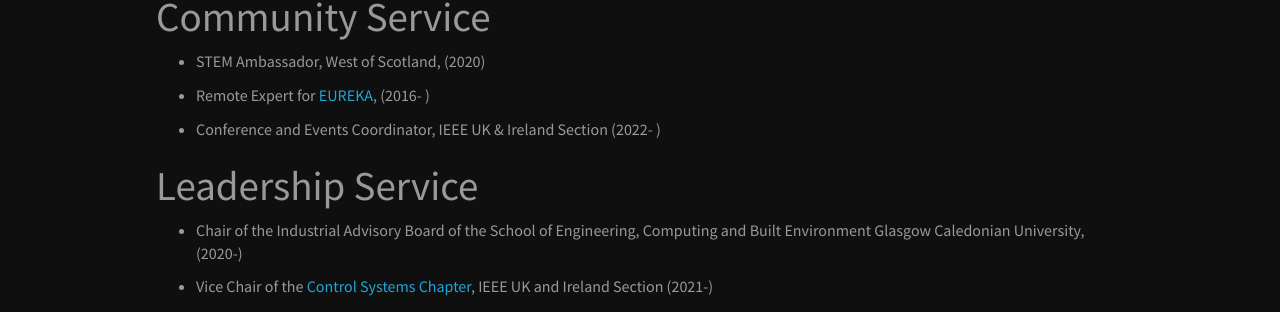
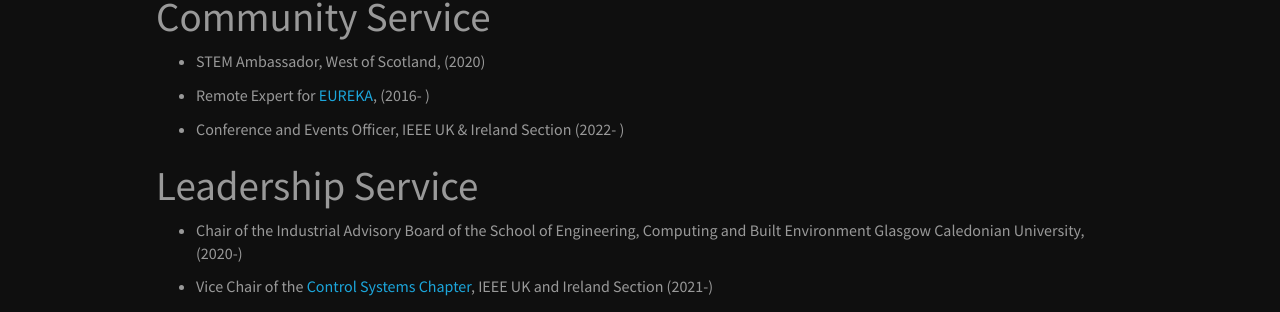
Before and after one commit to kucukdemiral/kucukdemiral.github.io, a Jekyll site: the page built from _pages/service.md, in a window 1280 px wide. Shown: the part 199-511 px from the top of the page. Built offline with Jekyll 4.4.1, drawn with Linux system fonts in a browser that asks for light colours; nearby versions of some CDN libraries; a style sheet for code colours, icons or effects is not loaded.

Commit message:
Update community_service.yml

```diff
--- a/_data/community_service.yml
+++ b/_data/community_service.yml
@@ -1,3 +1,3 @@
 - name: STEM Ambassador, West of Scotland, (2020)
 - name: Remote Expert for [EUREKA](https://www.eurekanetwork.org), (2016-  )
-- name: Conference and Events Coordinator, IEEE UK & Ireland Section (2022- )
+- name: Conference and Events Officer, IEEE UK & Ireland Section (2022- )
```
